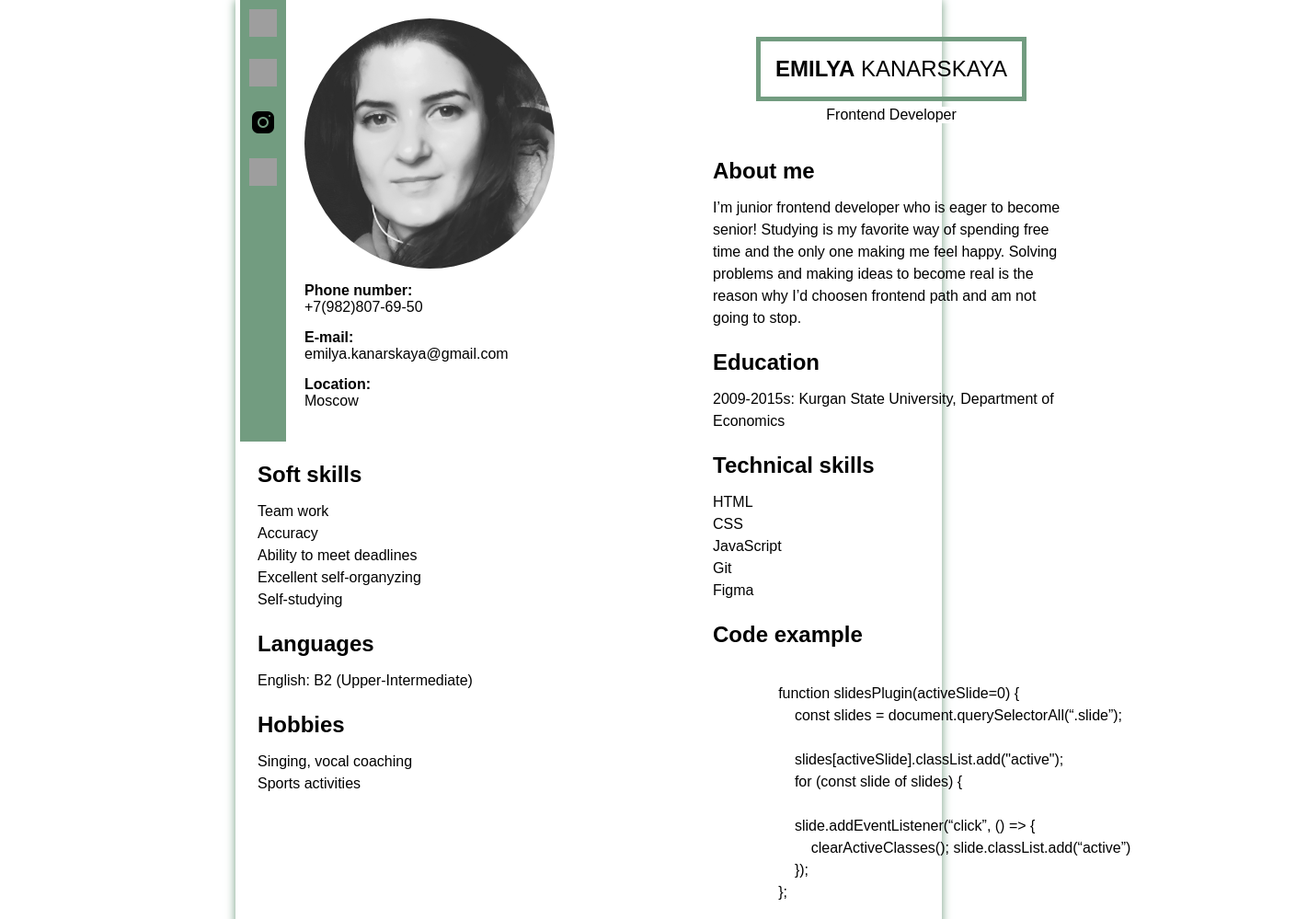
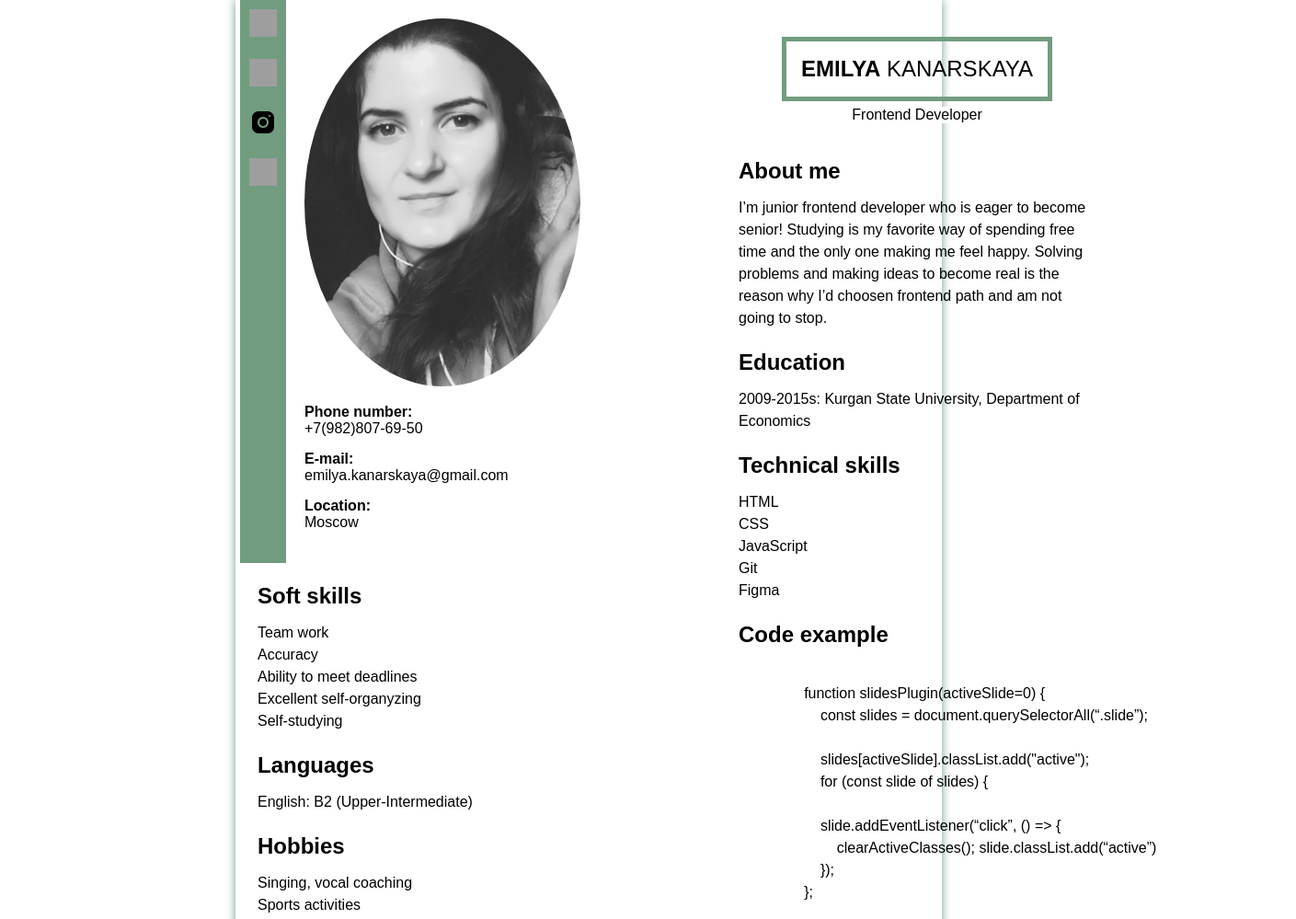
Before and after one commit to EmilyRight/rsschool-cv, a plain HTML site: page index.html in a window 1280 px wide. Shown: the top 999 px of the page at 92% size, 1409 px wide, since content can reach past the window. Drawn offline with Linux system fonts and the light colour scheme; grey boxes are pictures that could not be loaded.

Commit message:
feat: add photo

```diff
--- a/index.html
+++ b/index.html
@@ -37,7 +37,9 @@
                         </ul>
                 </div>
                 <div class="main-info_contacts">
-                        <figure></figure>
+                        <figure>
+                            <img src="./img/photo.jpg" alt="E. Kanarskaya">
+                        </figure>
                         <div class="contact">
                             <p><strong>Phone number:</strong></p>
                             <a href="tel:+79828076950">+7(982)807-69-50</a>
--- a/style.css
+++ b/style.css
@@ -9,9 +9,7 @@ a {
     text-decoration: none;
     color: black;
 }
-ul {
-    list-style: circle;
-}
+
 .page_container {
     max-width: 60%;
     margin: 0 auto;
@@ -71,13 +69,8 @@ a > img {
     margin-bottom: 15px;
 }
 
-figure {
-    background-image: url("./photo.jpg");
-    background-repeat: no-repeat;
-    background-position: top;
-    background-size: cover;
-    width: 17rem;
-    height: 17rem;
+figure img{
+    max-width: 300px;
     border-radius: 100%;
 }
 
```
Also changed, not shown: img/photo.jpg (renamed from photo.jpg), 1 other file.
